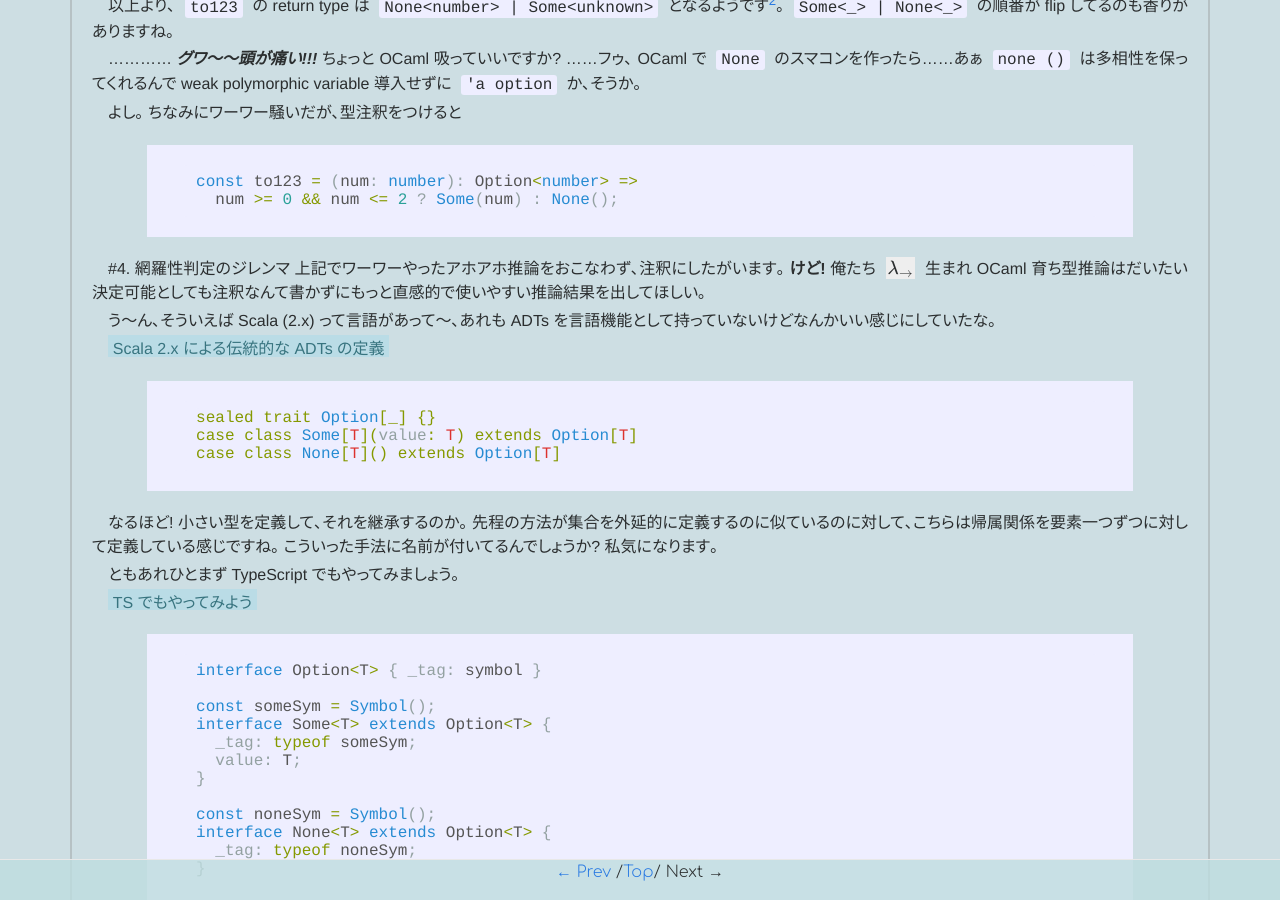
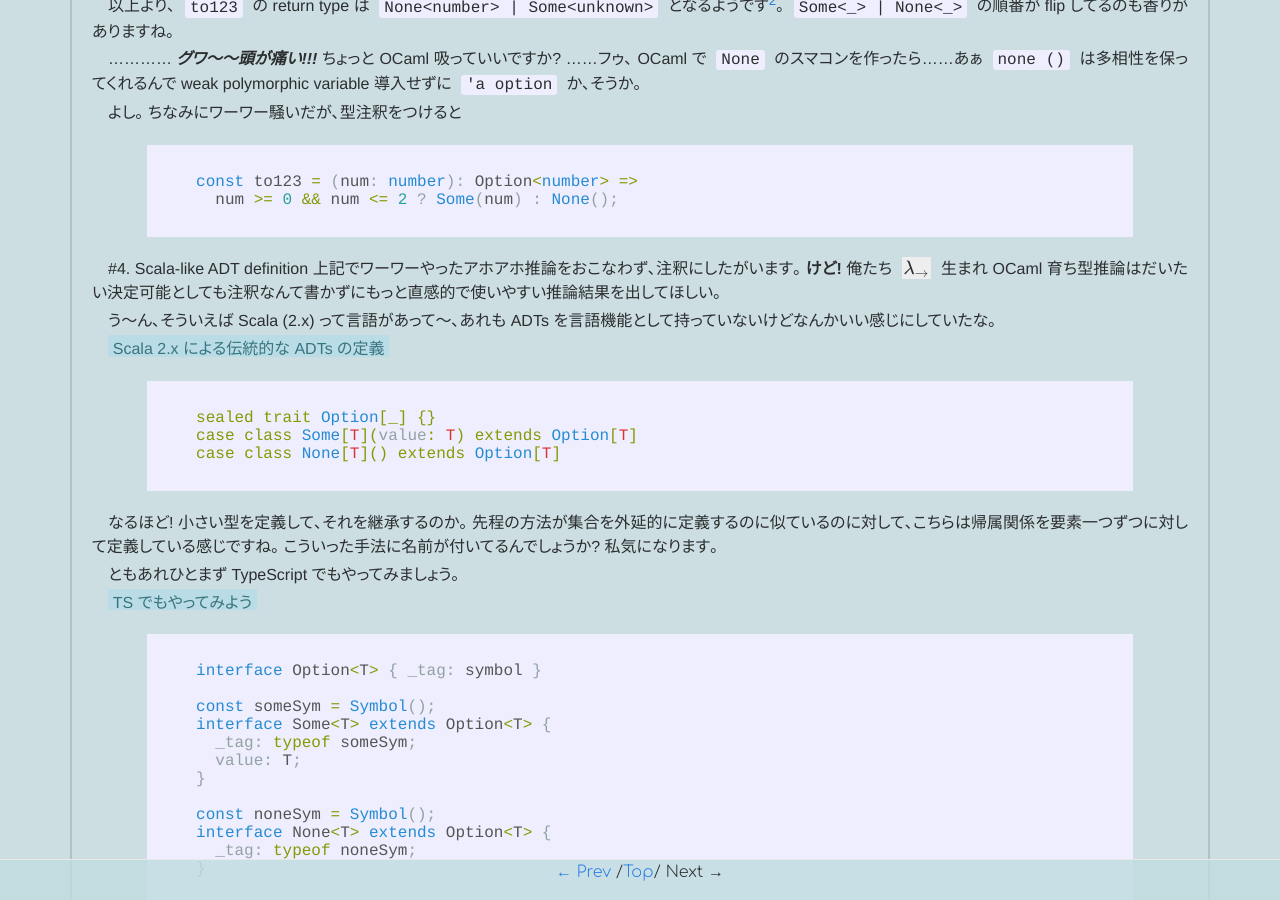
Before and after one commit to Nymphium/nymphium.github.io, a Jekyll site: the page built from _posts/2020-12-03-貧者の Algebraic Data Types と(浅い)網羅性判定.md, in a window 1280 px wide and 900 px high, scrolled down 3381 px. Built offline with Jekyll 4.4.1, drawn with Linux system fonts in a browser that asks for light colours; nearby versions of some CDN libraries; some web fonts are replaced; Markdown is read by kramdown in place of the engine named in the settings; comment, search, counter and statistics services are not loaded.

Commit message:
deploy at 2020-12-05 01:12:08 +0900

````diff
--- a/_posts/2020-12-03-貧者の Algebraic Data Types と(浅い)網羅性判定.md
+++ b/_posts/2020-12-03-貧者の Algebraic Data Types と(浅い)網羅性判定.md
@@ -160,7 +160,7 @@ const to123 = (num: number): Option<number> =>
   num >= 0 && num <= 2 ? Some(num) : None();
 ```
 
-# 網羅性判定のジレンマ
+# Scala-like ADT definition
 上記でワーワーやったアホアホ推論をおこなわず､注釈にしたがいます｡
 **けど!** 俺たち \\(\lambda_\rightarrow\\) 生まれ OCaml 育ち型推論はだいたい決定可能としても注釈なんて書かずにもっと直感的で使いやすい推論結果を出してほしい｡
 
````
